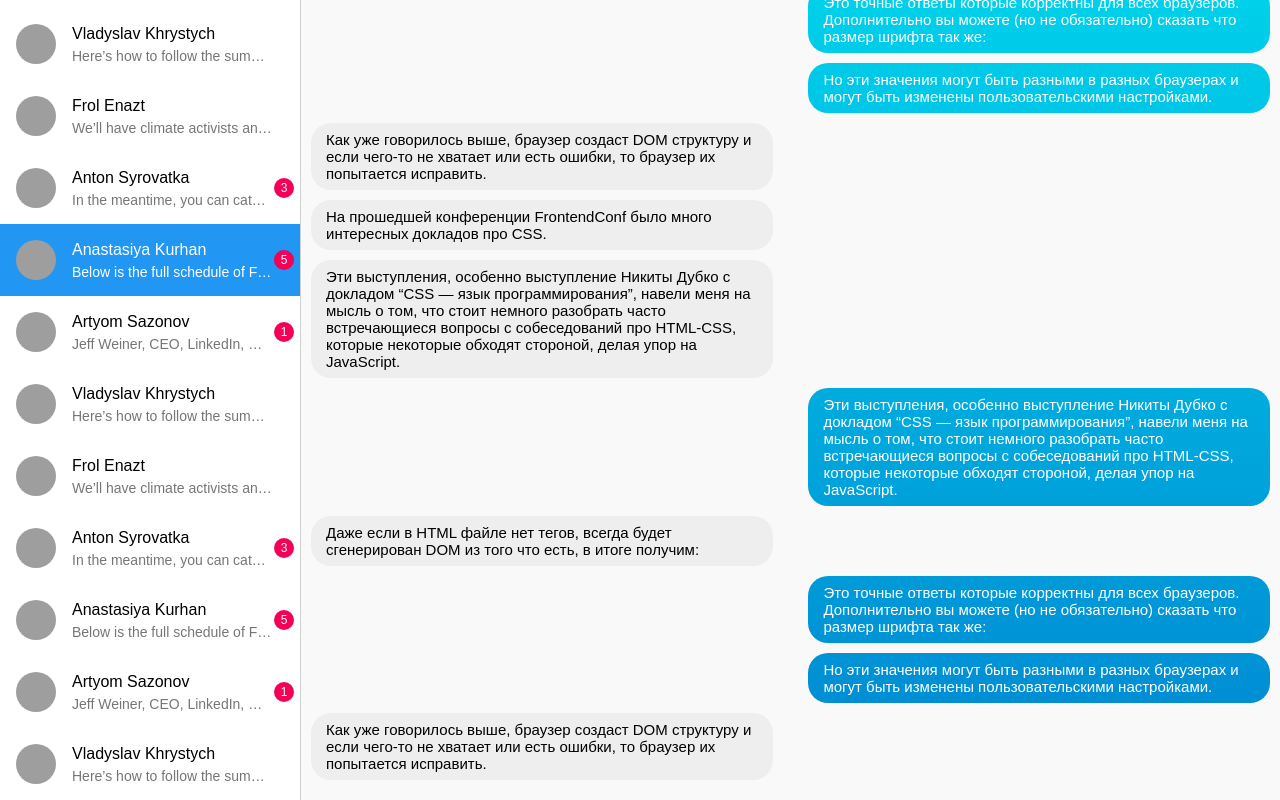
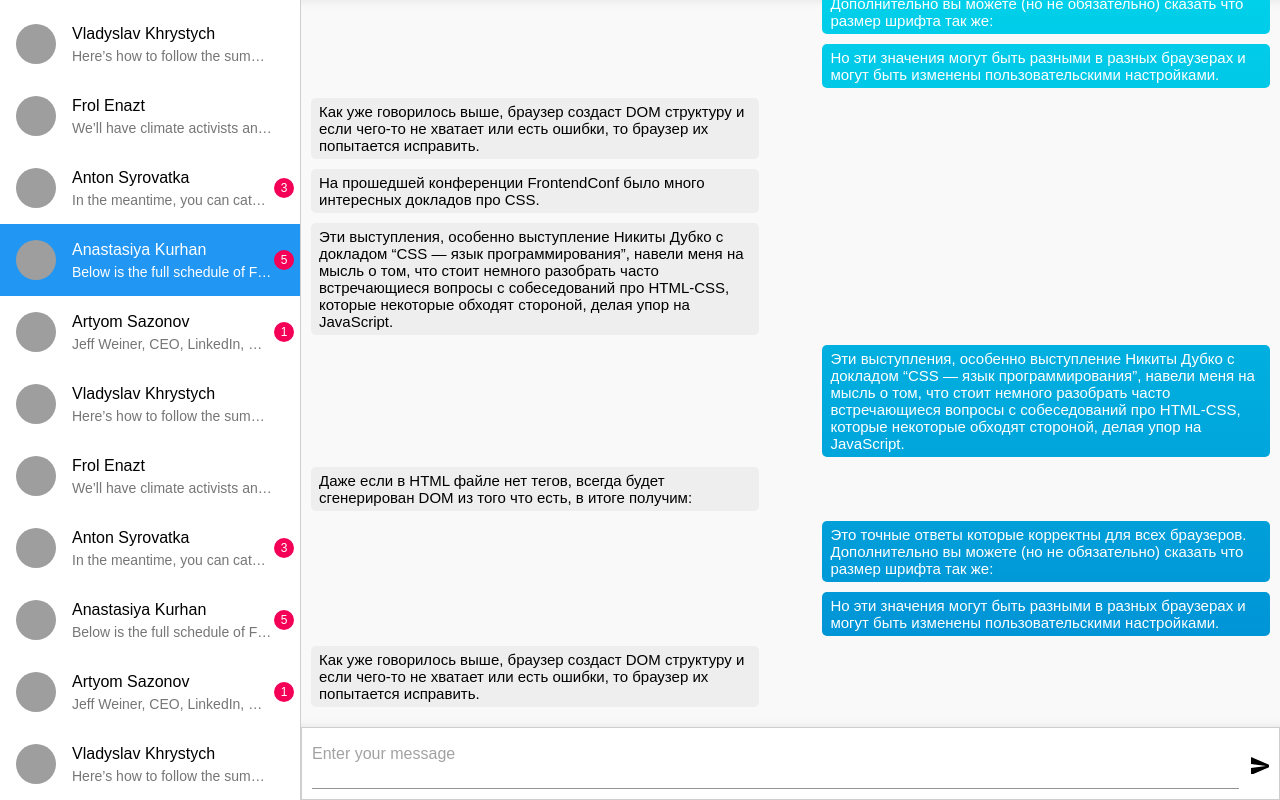
Before and after one commit to vkhrystych/react-mui-chat, a React (Create React App) app: page / in a window 1280 px wide. Built offline with nearby package versions, Linux system fonts and the light colour scheme; grey boxes are pictures that could not be loaded.

Commit message:
Made contacts variable prop for ChatContainer from App.js, add send msg block, rewrite main application layout

```diff
--- a/src/App.js
+++ b/src/App.js
@@ -2,7 +2,7 @@ import React, { Component } from "react";
 
 import ChatContainer from "./ChatContainer";
 
-import { messages } from "./mock-data";
+import { messages, contacts } from "./mock-data";
 
 class App extends Component {
   state = {
@@ -22,6 +22,7 @@ class App extends Component {
     return (
       <div>
         <ChatContainer
+          contacts={contacts}
           selectedContact={selectedContact}
           onContactClick={this.onContactClick}
         />
--- a/src/ChatContainer.js
+++ b/src/ChatContainer.js
@@ -1,17 +1,19 @@
 import React, { Component } from "react";
 
 import { withStyles } from "@material-ui/styles";
-
-import { contacts } from "./mock-data";
 
 import {
   List,
   Badge,
   Avatar,
   ListItem,
+  TextField,
   ListItemText,
   ListItemAvatar
 } from "@material-ui/core";
+
+import sendIcon from "./assets/send.svg";
+const primaryColor = "#2196f3";
 
 const styles = {
   container: {
@@ -29,25 +31,32 @@ const styles = {
   },
   selectedContact: {
     color: "#fff",
-    background: "#2196f3",
+    background: primaryColor,
     "& .MuiTypography-colorTextSecondary": {
       color: "#fff"
     }
   },
+  chatContainer: {
+    width: "100%",
+    display: "flex",
+    flexDirection: "column"
+  },
   chat: {
-    width: "100%",
+    height: "100%",
     display: "flex",
     padding: "10px",
     overflowY: "auto",
     background: "#f9f9f9",
-    flexDirection: "column"
+    flexDirection: "column",
+    boxShadow:
+      "inset 0px 10px 8px -10px rgba(214, 214, 214, 0.7), inset 0px -10px 8px -10px rgba(214, 214, 214, 0.7)"
   },
   msg: {
     color: "white",
     fontSize: "15px",
     maxWidth: "45%",
-    padding: "8px 15px",
-    borderRadius: "20px",
+    padding: "5px 8px",
+    borderRadius: "5px",
     marginBottom: "10px",
     position: "relative",
     alignSelf: "flex-end",
@@ -59,6 +68,23 @@ const styles = {
     background: "#eee",
     color: "#000",
     alignSelf: "flex-start"
+  },
+  sendMsgContainer: {
+    display: "flex",
+    padding: "10px",
+    alignItems: "center",
+    border: "1px solid #cecece"
+  },
+  sendMsgBtn: {
+    fill: "red",
+    width: "20px",
+    height: "20px",
+    flexShrink: "0",
+    marginLeft: "10px",
+    background: `url(${sendIcon})`,
+    "&:hover": {
+      cursor: "pointer"
+    }
   }
 };
 
@@ -94,6 +120,10 @@ const Contact = ({ contact, contactIndex, classes, isSelected, onClick }) => {
 };
 
 class ChatContainer extends Component {
+  state = {
+    inputMsg: ""
+  };
+
   componentDidMount = () => {
     this.scrollToBottom();
   };
@@ -102,8 +132,11 @@ class ChatContainer extends Component {
     this.messagesEnd.scrollIntoView();
   };
 
+  onInputMsgChange = inputMsg => this.setState({ inputMsg });
+
   render() {
-    const { classes, selectedContact, onContactClick } = this.props;
+    const { inputMsg } = this.state;
+    const { classes, contacts, selectedContact, onContactClick } = this.props;
 
     return (
       <section className={classes.container}>
@@ -124,6 +157,7 @@ class ChatContainer extends Component {
           })}
         </List>
 
+        <div className={classes.chatContainer}>
           <div className={classes.chat}>
             {selectedContact &&
             selectedContact.messages &&
@@ -148,6 +182,21 @@ class ChatContainer extends Component {
               }}
             />
           </div>
+
+          <div className={classes.sendMsgContainer}>
+            <TextField
+              rows="2"
+              fullWidth
+              multiline
+              rowsMax="10"
+              value={inputMsg}
+              placeholder="Enter your message"
+              onChange={e => this.onInputMsgChange(e.target.value)}
+            />
+
+            <div className={classes.sendMsgBtn} />
+          </div>
+        </div>
       </section>
     );
   }
```
Also changed, not shown: src/assets/send.svg (added). Lines whose indentation alone changed are shown as unchanged.
